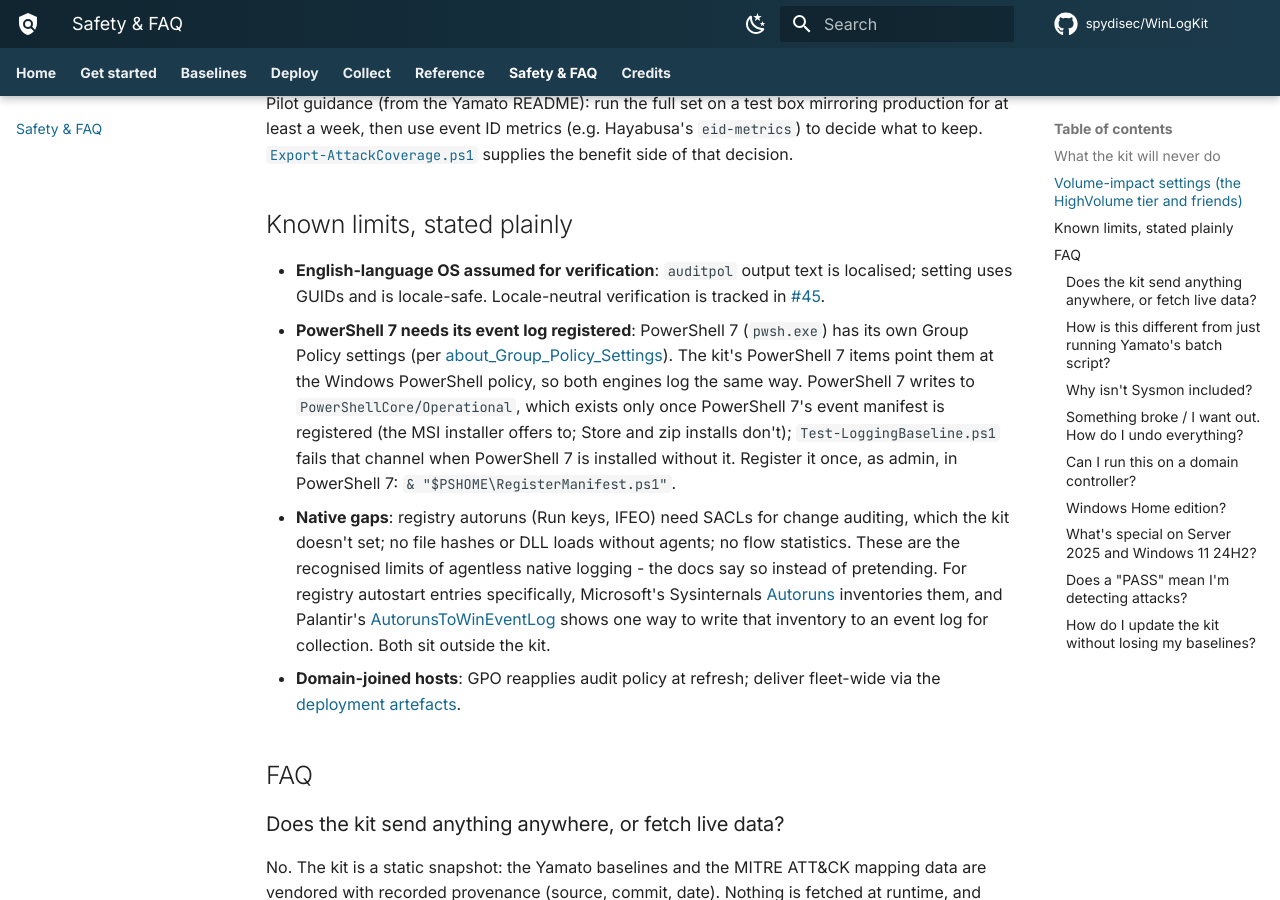
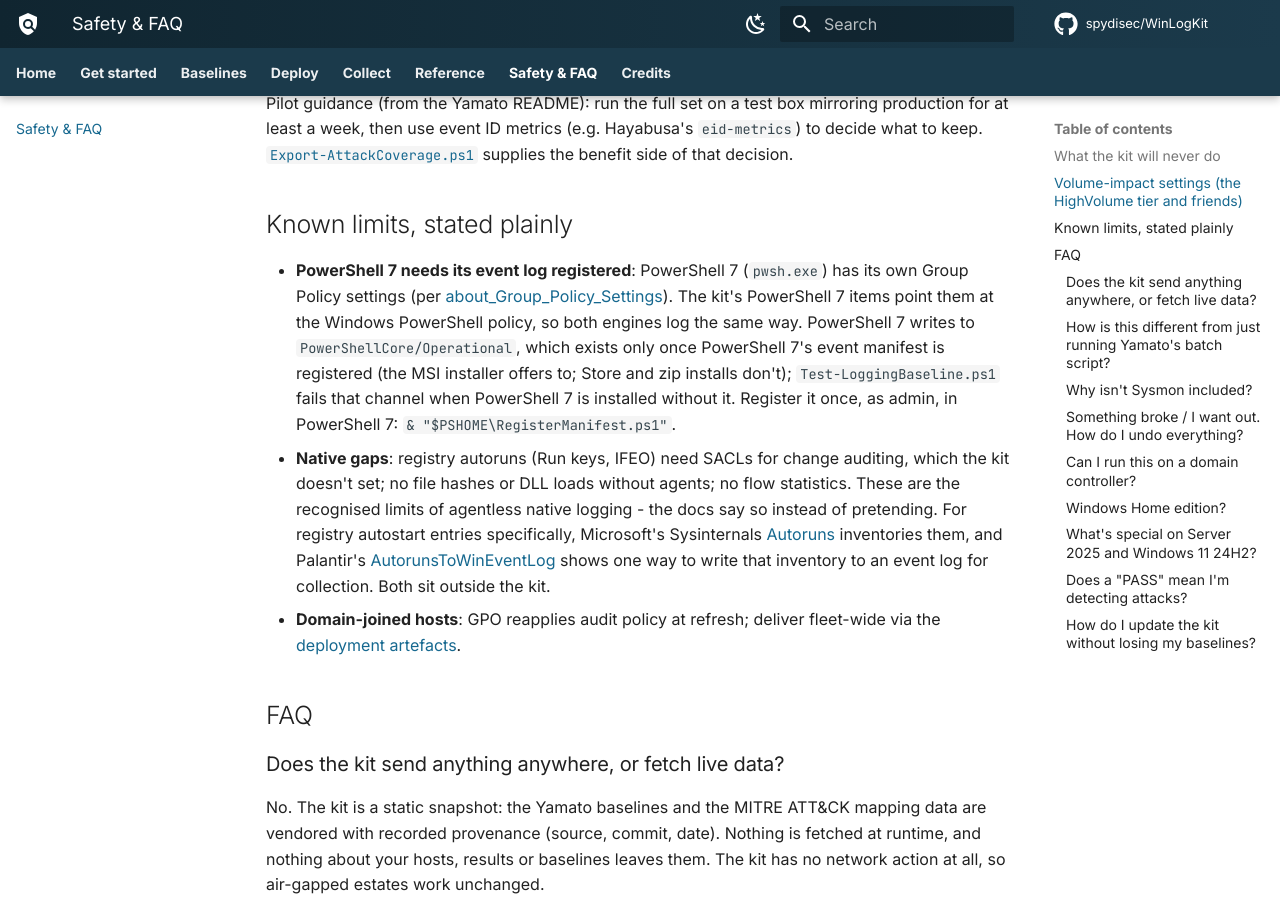
Before and after one commit to spydisec/WinLogKit, an MkDocs documentation site: the page built from docs/safety.md, in a window 1280 px wide and 900 px high, scrolled down 1471 px. Built offline with MkDocs 1.6.1 and Material for MkDocs 9.7.7, drawn with Linux system fonts in a browser that asks for light colours; comment, search, counter and statistics services are not loaded.

Commit message:
Read audit policy as numbers, not words (#45)
auditpol /get /r prints each setting as text that is translated on
non-English Windows, so Test failed correct hosts and the Intune pack
re-remediated them on every run. auditpol /backup carries the same data as
a numeric Setting Value (0 none, 1 Success, 2 Failure, 3 both) keyed by
GUID, the format Group Policy uses.

- Common: ConvertFrom-AuditPolicyBackup parses a backup by column position
  (in case the header row is translated too); Get-AuditPolicyByGuid now
  returns GUID -> 0..3 from a temporary export; Get-AuditSettingValue and
  Format-AuditSetting convert flags <-> value <-> English text for output.
- Enable compares values; Test checks the Success/Failure bits; the Intune
  template carries its own copy of the reader.
- Self-check 12: an English export and a German one (translated header and
  setting text, same values) must parse identically, cover every kit
  subcategory, skip Option: rows; no script may match on the text.
  Fixtures built from a real auditpol /backup, machine name replaced.
- Docs: Safety known limit removed; Deploy wording; CHANGELOG.

Co-Authored-By: Claude Opus 5.5 <noreply@anthropic.com>

```diff
--- a/docs/safety.md
+++ b/docs/safety.md
@@ -37,9 +37,6 @@ decision.
 
 ## Known limits, stated plainly
 
-- **English-language OS assumed for verification**: `auditpol` output text
-  is localised; setting uses GUIDs and is locale-safe. Locale-neutral
-  verification is tracked in [#45](https://github.com/spydisec/WinLogKit/issues/45).
 - **PowerShell 7 needs its event log registered**: PowerShell 7 (`pwsh.exe`)
   has its own Group Policy settings (per
   [about_Group_Policy_Settings](https://learn.microsoft.com/powershell/module/microsoft.powershell.core/about/about_group_policy_settings)).
```
Also changed, not shown: CHANGELOG.md (+1 -0 lines), docs/deployment.md (+2 -1 lines), 7 other files.
